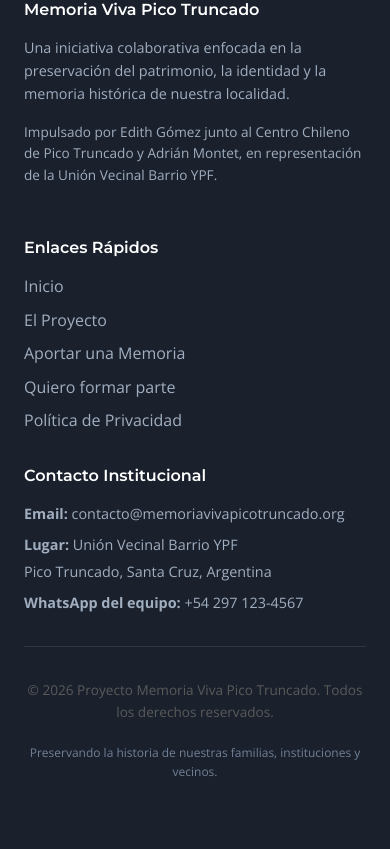
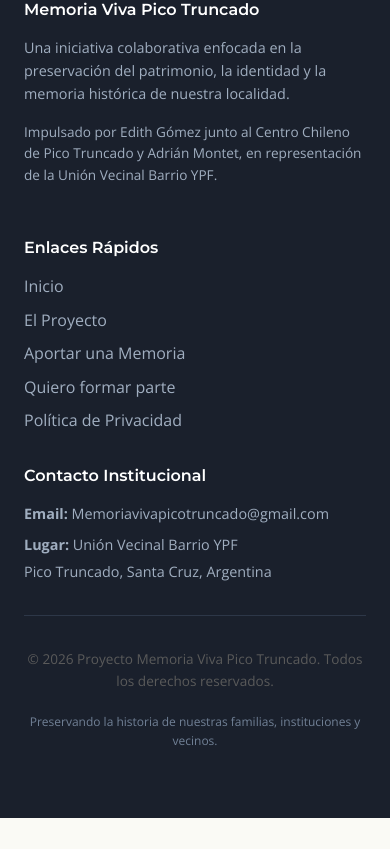
Before and after one commit to CsiCR/memoriaviva, a Next.js app: page / in a window 390 px wide. Shown: the part 3735-4584 px from the top of the page. After the commit the page ends 4553 px from the top, so only its background shows below. Built offline with nearby package versions, Linux system fonts and the light colour scheme.

Commit message:
Update contact info in footer: replace email and remove phone

```diff
--- a/src/components/Footer.tsx
+++ b/src/components/Footer.tsx
@@ -38,16 +38,13 @@ export default function Footer() {
         <div className="footer-section">
           <h4>Contacto Institucional</h4>
           <p style={{ margin: 0, fontSize: '0.9rem', color: '#a0aec0' }}>
-            <strong>Email:</strong> contacto@memoriavivapicotruncado.org
+            <strong>Email:</strong> Memoriavivapicotruncado@gmail.com
           </p>
           <p style={{ margin: '0.5rem 0 0 0', fontSize: '0.9rem', color: '#a0aec0' }}>
             <strong>Lugar:</strong> Unión Vecinal Barrio YPF
           </p>
           <p style={{ margin: '0.25rem 0 0 0', fontSize: '0.9rem', color: '#a0aec0' }}>
             Pico Truncado, Santa Cruz, Argentina
-          </p>
-          <p style={{ margin: '0.5rem 0 0 0', fontSize: '0.9rem', color: '#a0aec0' }}>
-            <strong>WhatsApp del equipo:</strong> +54 297 123-4567
           </p>
         </div>
       </div>
```
